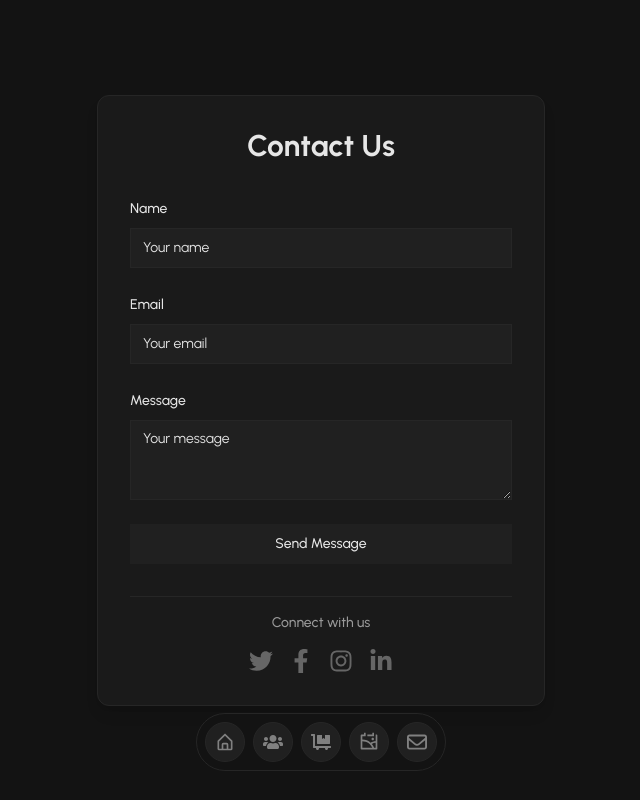
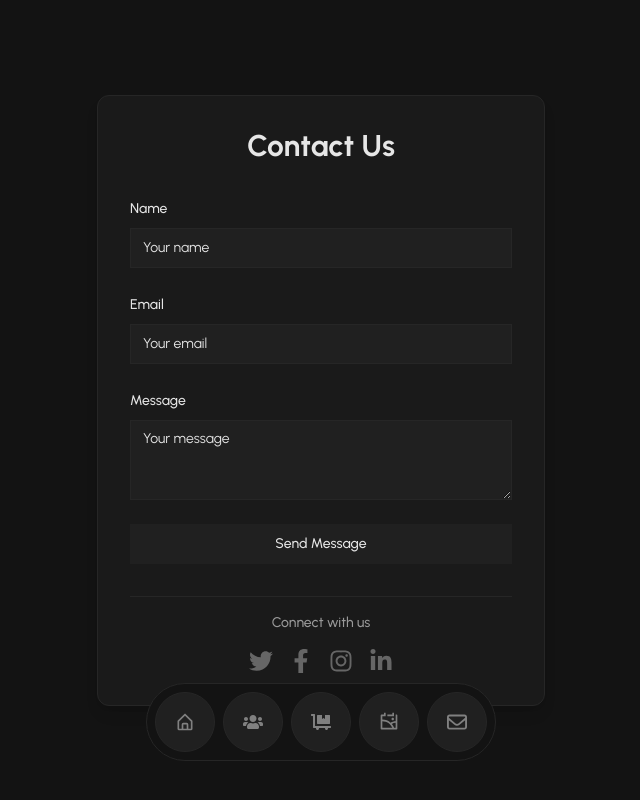
Before and after one commit to Crayonan/Decker-Lighting, a React (Vite) app: page /contact in a window 1280 px wide. Shown: the whole page, without its empty margins (319-959 px from the left). Built offline with nearby package versions, Linux system fonts and the light colour scheme; no server answers.

Commit message:
Increased dock icon size

```diff
--- a/src/components/Dock/dock.css
+++ b/src/components/Dock/dock.css
@@ -23,8 +23,8 @@
 
 .dock-item {
   position: relative;
-  width: 40px;
-  height: 40px;
+  width: 60px;
+  height: 60px;
   background: var(--dark-btn-bg);
   border: 1px solid var(--dark-card-border);
   border-radius: 30px;
```
